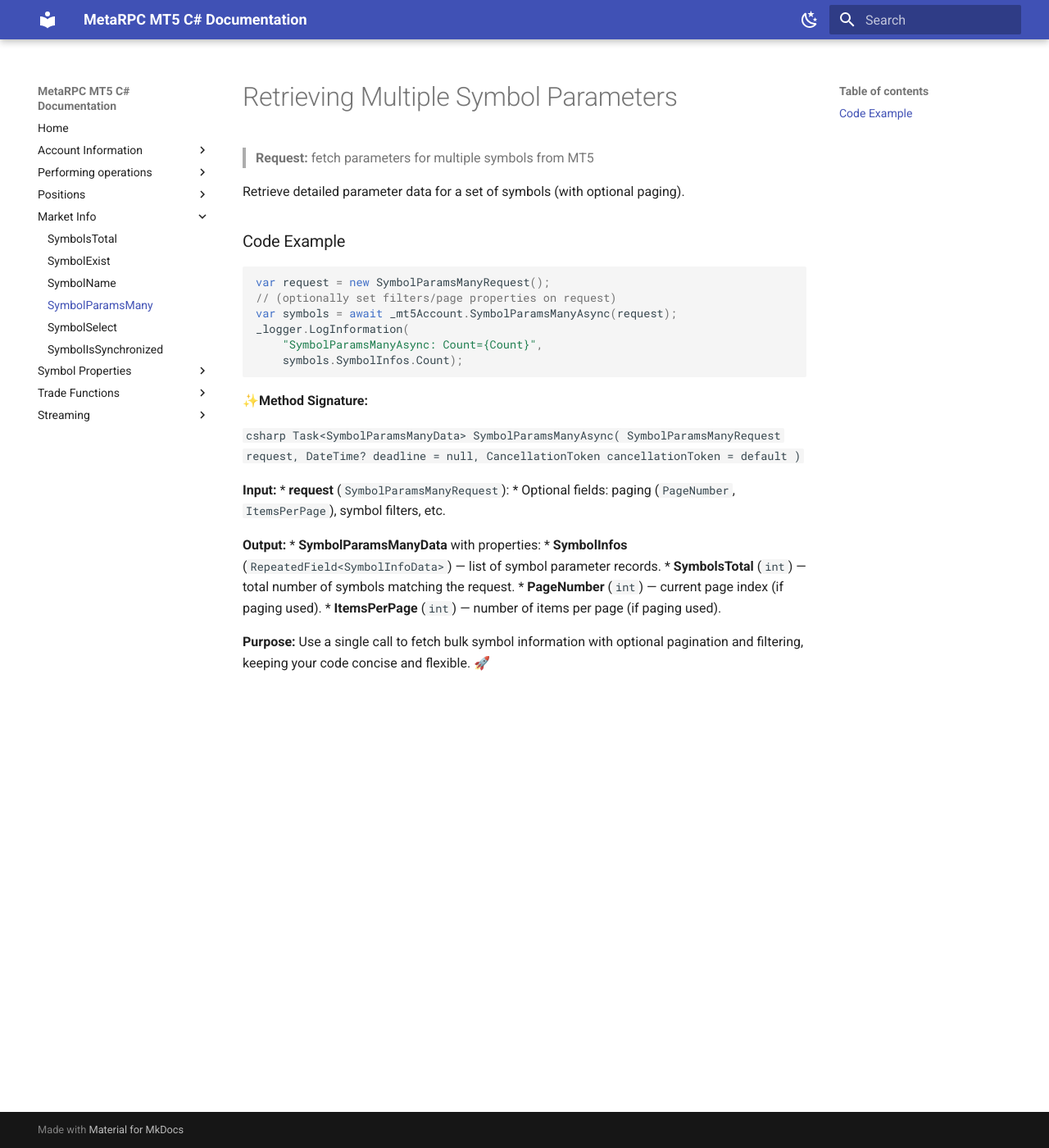
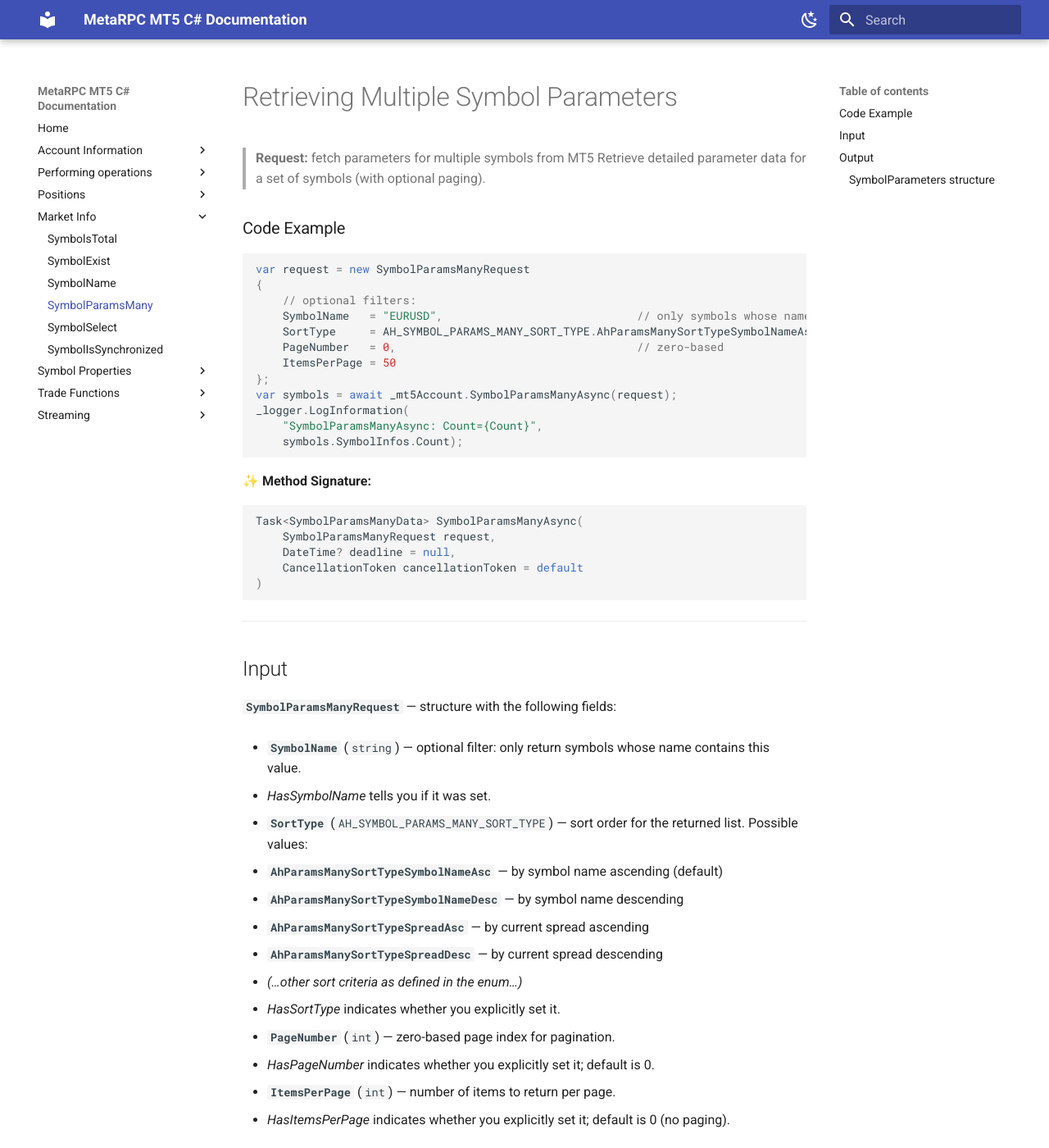
Before and after one commit to MetaRPC/CSharpMT5, an MkDocs documentation site: the page built from docs/MarketInfo/SymbolParamsMany.md, in a window 1280 px wide and 1400 px high. Shown: the whole window at 82% size. Built offline with MkDocs 1.6.1 and Material for MkDocs 9.7.7, drawn with Linux system fonts in a browser that asks for light colours; some of the changed text lies outside the part shown.

Commit message:
Update SymbolParamsMany.md

````diff
--- a/docs/MarketInfo/SymbolParamsMany.md
+++ b/docs/MarketInfo/SymbolParamsMany.md
@@ -1,21 +1,26 @@
 # Retrieving Multiple Symbol Parameters
 
 > **Request:** fetch parameters for multiple symbols from MT5
-
-Retrieve detailed parameter data for a set of symbols (with optional paging).
+> Retrieve detailed parameter data for a set of symbols (with optional paging).
 
 ### Code Example
 
 ```csharp
-var request = new SymbolParamsManyRequest();
-// (optionally set filters/page properties on request)
+var request = new SymbolParamsManyRequest
+{
+    // optional filters:
+    SymbolName   = "EURUSD",                             // only symbols whose name contains this
+    SortType     = AH_SYMBOL_PARAMS_MANY_SORT_TYPE.AhParamsManySortTypeSymbolNameAsc,
+    PageNumber   = 0,                                    // zero-based
+    ItemsPerPage = 50
+};
 var symbols = await _mt5Account.SymbolParamsManyAsync(request);
 _logger.LogInformation(
     "SymbolParamsManyAsync: Count={Count}",
     symbols.SymbolInfos.Count);
 ```
 
-✨**Method Signature:**
+✨ **Method Signature:**
 
 ```csharp
 Task<SymbolParamsManyData> SymbolParamsManyAsync(
@@ -23,17 +28,62 @@ Task<SymbolParamsManyData> SymbolParamsManyAsync(
     DateTime? deadline = null,
     CancellationToken cancellationToken = default
 )
- ```
+```
 
- **Input:**
-* **request** (`SymbolParamsManyRequest`):
- * Optional fields: paging (`PageNumber`, `ItemsPerPage`), symbol filters, etc.
+---
 
- **Output:**
-* **SymbolParamsManyData** with properties:
-    * **SymbolInfos** (`RepeatedField<SymbolInfoData>`) — list of symbol parameter records.
-    * **SymbolsTotal** (`int`) — total number of symbols matching the request.
-    * **PageNumber** (`int`) — current page index (if paging used).
-    * **ItemsPerPage** (`int`) — number of items per page (if paging used).
+## Input
 
-**Purpose:** Use a single call to fetch bulk symbol information with optional pagination and filtering, keeping your code concise and flexible. 🚀
+**`SymbolParamsManyRequest`** — structure with the following fields:
+
+* **`SymbolName`** (`string`) — optional filter: only return symbols whose name contains this value.
+
+  * *HasSymbolName* tells you if it was set.
+* **`SortType`** (`AH_SYMBOL_PARAMS_MANY_SORT_TYPE`) — sort order for the returned list. Possible values:
+
+  * **`AhParamsManySortTypeSymbolNameAsc`** — by symbol name ascending (default)
+  * **`AhParamsManySortTypeSymbolNameDesc`** — by symbol name descending
+  * **`AhParamsManySortTypeSpreadAsc`** — by current spread ascending
+  * **`AhParamsManySortTypeSpreadDesc`** — by current spread descending
+  * *(…other sort criteria as defined in the enum…)*
+  * *HasSortType* indicates whether you explicitly set it.
+* **`PageNumber`** (`int`) — zero-based page index for pagination.
+
+  * *HasPageNumber* indicates whether you explicitly set it; default is 0.
+* **`ItemsPerPage`** (`int`) — number of items to return per page.
+
+  * *HasItemsPerPage* indicates whether you explicitly set it; default is 0 (no paging).
+
+---
+
+## Output
+
+**`SymbolParamsManyData`** — structure with:
+
+* **`SymbolInfos`** (`RepeatedField<SymbolParameters>`) — list of symbol parameter records matching your request (one page).
+* **`SymbolsTotal`** (`int`) — total number of symbols matching your filter (across all pages).
+* **`PageNumber`** (`int`) — the page index you received (only if you set it).
+* **`ItemsPerPage`** (`int`) — the items-per-page you received (only if you set it).
+
+---
+
+### `SymbolParameters` structure
+
+Each item in `SymbolInfos` is a `SymbolParameters` message with dozens of fields—for example:
+
+* **`Symbol`** (`string`) — the symbol name (e.g. `"EURUSD"`).
+* **`Digits`** (`int`) — number of decimal places.
+* **`Point`** (`double`) — the minimal price change.
+* **`Spread`** (`int`) — current spread (in points).
+* **`VolumeMin`**, **`VolumeMax`**, **`VolumeStep`** — trading volume limits.
+* **`MarginInitial`**, **`MarginMaintenance`** — margin requirements per lot.
+* **`SwapLong`**, **`SwapShort`** — swap (rollover) rates.
+* **`SessionTradeFrom`**, **`SessionTradeTo`** — trading session windows.
+* *(…many more fields: tick values, contract size, option Greeks, session quotes, etc…)*
+
+For the full list, see the generated `SymbolParameters` class in your MT5 gRPC client (or the original `.proto`).
+
+---
+
+**Purpose:**
+Use one call to retrieve bulk symbol settings (prices, volumes, margins, sessions, etc.) with optional filtering, sorting, and pagination—keeping your code concise and flexible. 🚀
````
